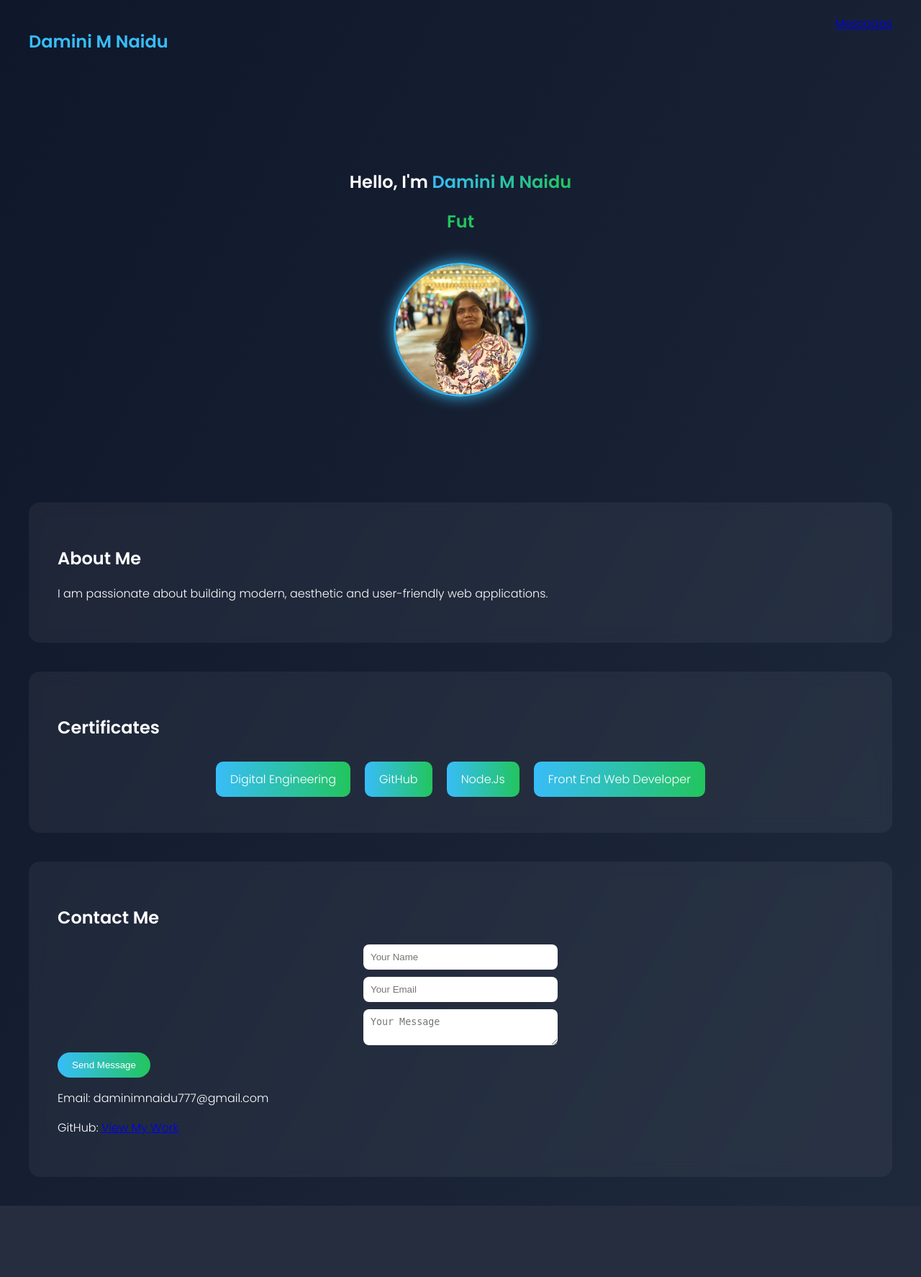
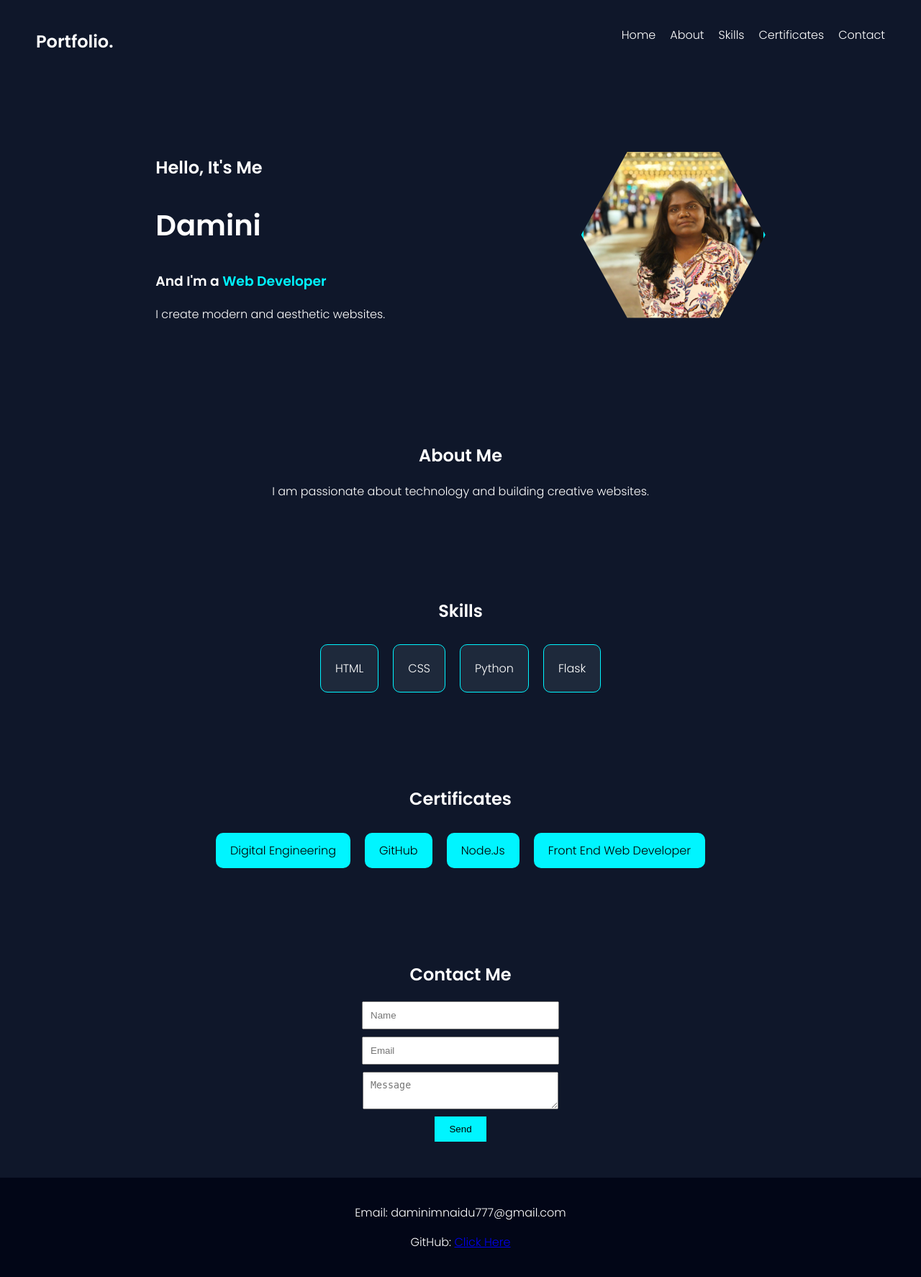
Before and after one commit to daminimnaidu777/MyPortfolio, a Flask app: page / in a window 1280 px wide. Shown: the whole page at 72% size. Before the commit the page ends 1675 px from the top, so only its background shows below. Run offline with Flask 3, Linux system fonts and the light colour scheme.

Commit message:
new changes

```diff
--- a/app.py
+++ b/app.py
@@ -1,9 +1,24 @@
 from flask import Flask, render_template, request
+import sqlite3
 
 app = Flask(__name__)
 
-# Store messages (temporary storage)
-messages = []
+# CREATE DATABASE
+def init_db():
+    conn = sqlite3.connect('messages.db')
+    cur = conn.cursor()
+    cur.execute('''
+        CREATE TABLE IF NOT EXISTS messages (
+            id INTEGER PRIMARY KEY AUTOINCREMENT,
+            name TEXT,
+            email TEXT,
+            message TEXT
+        )
+    ''')
+    conn.commit()
+    conn.close()
+
+init_db()
 
 @app.route('/')
 def home():
@@ -15,18 +30,28 @@
     email = request.form.get('email')
     message = request.form.get('message')
 
-    # Save message
-    messages.append({
-        "name": name,
-        "email": email,
-        "message": message
-    })
+    conn = sqlite3.connect('messages.db')
+    cur = conn.cursor()
 
-    return render_template('result.html', name=name, email=email, message=message)
+    cur.execute("INSERT INTO messages (name, email, message) VALUES (?, ?, ?)",
+                (name, email, message))
+
+    conn.commit()
+    conn.close()
+
+    return render_template('result.html', name=name)
 
 @app.route('/messages')
-def show_messages():
-    return render_template('messages.html', messages=messages)
+def messages():
+    conn = sqlite3.connect('messages.db')
+    cur = conn.cursor()
+
+    cur.execute("SELECT * FROM messages")
+    data = cur.fetchall()
+
+    conn.close()
+
+    return render_template('messages.html', data=data)
 
 if __name__ == '__main__':
     app.run(debug=True)
--- a/static/style.css
+++ b/static/style.css
@@ -1,7 +1,7 @@
 body {
     margin: 0;
     font-family: 'Poppins', sans-serif;
-    background: linear-gradient(120deg, #0f172a, #1e293b);
+    background: #0f172a;
     color: white;
 }
 
@@ -9,48 +9,58 @@
 nav {
     display: flex;
     justify-content: space-between;
-    padding: 20px 40px;
+    padding: 20px 50px;
 }
 
-nav h2 {
-    color: #38bdf8;
+nav ul {
+    display: flex;
+    list-style: none;
+}
+
+nav ul li {
+    margin-left: 20px;
+}
+
+nav a {
+    color: white;
+    text-decoration: none;
 }
 
 /* HERO */
 .hero {
-    text-align: center;
-    padding: 100px 20px;
+    display: flex;
+    justify-content: space-around;
+    align-items: center;
+    padding: 80px;
 }
 
-.hero span {
-    background: linear-gradient(90deg, #38bdf8, #22c55e);
-    -webkit-background-clip: text;
-    color: transparent;
+/* TEXT */
+.hero-text h2 {
+    font-size: 40px;
 }
 
-#typing {
-    margin-top: 10px;
-    color: #22c55e;
+.hero-text span {
+    color: #00f5ff;
 }
 
-/* PROFILE IMAGE */
-.profile-img {
-    width: 180px;
-    height: 180px;
-    object-fit: cover;
-    border-radius: 50%;
-    margin-top: 20px;
-    border: 3px solid #38bdf8;
-    box-shadow: 0 0 20px #38bdf8;
+/* HEXAGON IMAGE */
+.hero-img img {
+    width: 250px;
+    clip-path: polygon(
+        25% 5%, 75% 5%,
+        100% 50%,
+        75% 95%,
+        25% 95%,
+        0% 50%
+    );
+    border: 3px solid #00f5ff;
+    box-shadow: 0 0 25px #00f5ff;
 }
 
-/* GLASS SECTIONS */
-.glass {
-    margin: 40px;
-    padding: 40px;
-    border-radius: 15px;
-    background: rgba(255,255,255,0.05);
-    backdrop-filter: blur(10px);
+/* SECTION */
+.section {
+    padding: 50px;
+    text-align: center;
 }
 
 /* CARDS */
@@ -60,52 +70,56 @@
     flex-wrap: wrap;
 }
 
-/* PDF BUTTON */
-.pdf-btn {
+.card {
+    background: #1e293b;
+    padding: 20px;
     margin: 10px;
-    padding: 12px 20px;
-    background: linear-gradient(90deg, #38bdf8, #22c55e);
-    color: white;
     border-radius: 10px;
-    text-decoration: none;
+    border: 1px solid #00f5ff;
 }
 
-.pdf-btn:hover {
-    box-shadow: 0 0 15px #38bdf8;
+/* CERTIFICATE IMAGES */
+.cards img {
+    width: 200px;
+    margin: 10px;
+    border-radius: 10px;
+    border: 1px solid #00f5ff;
 }
 
 /* FORM */
-form input, textarea {
+input, textarea {
     display: block;
     margin: 10px auto;
     padding: 10px;
     width: 250px;
-    border-radius: 8px;
-    border: none;
 }
 
 /* BUTTON */
 button {
     padding: 10px 20px;
-    background: linear-gradient(90deg, #38bdf8, #22c55e);
+    background: #00f5ff;
     border: none;
-    color: white;
-    border-radius: 20px;
+    color: black;
     cursor: pointer;
 }
 
-button:hover {
-    box-shadow: 0 0 15px #38bdf8;
+/* FOOTER */
+footer {
+    text-align: center;
+    padding: 20px;
+    background: #020617;
+}
+.pdf-btn {
+    display: inline-block;
+    margin: 10px;
+    padding: 12px 20px;
+    background: #00f5ff;
+    color: black;
+    border-radius: 10px;
+    text-decoration: none;
+    transition: 0.3s;
 }
 
-/* SCROLL ANIMATION */
-.reveal {
-    opacity: 0;
-    transform: translateY(40px);
-    transition: 1s;
+.pdf-btn:hover {
+    box-shadow: 0 0 15px #00f5ff;
 }
-
-.reveal.active {
-    opacity: 1;
-    transform: translateY(0);
-}
--- a/templates/index.html
+++ b/templates/index.html
@@ -1,7 +1,7 @@
 <!DOCTYPE html>
 <html lang="en">
 <head>
-    <title>Damini Portfolio</title>
+    <title>Damini M Naidu Portfolio</title>
     <link rel="stylesheet" href="/static/style.css">
     <link href="https://fonts.googleapis.com/css2?family=Poppins:wght@300;600&display=swap" rel="stylesheet">
 </head>
@@ -10,26 +10,50 @@
 
 <!-- NAVBAR -->
 <nav>
-    <h2>Damini M Naidu</h2>
-    <a href="/messages">Messages</a>
+    <h2>Portfolio.</h2>
+    <ul>
+        <li><a href="#">Home</a></li>
+        <li><a href="#about">About</a></li>
+        <li><a href="#skills">Skills</a></li>
+        <li><a href="#cert">Certificates</a></li>
+        <li><a href="#contact">Contact</a></li>
+    </ul>
 </nav>
 
 <!-- HERO -->
 <section class="hero">
-    <h1>Hello, I'm <span>Damini M Naidu</span></h1>
-    <h2 id="typing"></h2>
+    <div class="hero-text">
+        <h1>Hello, It's Me</h1>
+        <h2>Damini</h2>
+        <h3>And I'm a <span>Web Developer</span></h3>
+        <p>I create modern and aesthetic websites.</p>
+    </div>
 
-    <img src="/static/images/profile.jpg" class="profile-img">
+    <div class="hero-img">
+        <img src="/static/images/profile.jpg">
+    </div>
 </section>
 
 <!-- ABOUT -->
-<section class="glass reveal">
+<section id="about" class="section">
     <h2>About Me</h2>
-    <p>I am passionate about building modern, aesthetic and user-friendly web applications.</p>
+    <p>I am passionate about technology and building creative websites.</p>
+</section>
+
+<!-- SKILLS -->
+<section id="skills" class="section">
+    <h2>Skills</h2>
+
+    <div class="cards">
+        <div class="card">HTML</div>
+        <div class="card">CSS</div>
+        <div class="card">Python</div>
+        <div class="card">Flask</div>
+    </div>
 </section>
 
 <!-- CERTIFICATES -->
-<section class="glass reveal">
+<section id="cert" class="section">
     <h2>Certificates</h2>
 
     <div class="cards">
@@ -41,62 +65,22 @@
 </section>
 
 <!-- CONTACT -->
-<section class="glass reveal">
+<section id="contact" class="section">
     <h2>Contact Me</h2>
 
     <form action="/contact" method="POST">
-        <input type="text" name="name" placeholder="Your Name" required>
-        <input type="email" name="email" placeholder="Your Email" required>
-        <textarea name="message" placeholder="Your Message"></textarea>
-        <button type="submit">Send Message</button>
+        <input type="text" name="name" placeholder="Name" required>
+        <input type="email" name="email" placeholder="Email" required>
+        <textarea name="message" placeholder="Message"></textarea>
+        <button type="submit">Send</button>
     </form>
-
-    <p>Email: daminimnaidu777@gmail.com</p>
-    <p>GitHub: <a href="https://github.com/daminimnaidu777" target="_blank">View My Work</a></p>
 </section>
 
-<!-- TYPING EFFECT -->
-<script>
-let words = ["Web Developer", "Creative Thinker", "Future Engineer"];
-let i = 0, j = 0, current = "", isDeleting = false;
-
-function type() {
-    current = words[i];
-
-    if (isDeleting) {
-        document.getElementById("typing").innerHTML = current.substring(0, j--);
-    } else {
-        document.getElementById("typing").innerHTML = current.substring(0, j++);
-    }
-
-    if (!isDeleting && j === current.length) {
-        isDeleting = true;
-        setTimeout(type, 1000);
-        return;
-    }
-
-    if (isDeleting && j === 0) {
-        isDeleting = false;
-        i = (i + 1) % words.length;
-    }
-
-    setTimeout(type, isDeleting ? 50 : 100);
-}
-
-type();
-</script>
-
-<!-- SCROLL ANIMATION -->
-<script>
-window.addEventListener('scroll', () => {
-    document.querySelectorAll('.reveal').forEach(el => {
-        let top = el.getBoundingClientRect().top;
-        if (top < window.innerHeight - 100) {
-            el.classList.add('active');
-        }
-    });
-});
-</script>
+<!-- FOOTER -->
+<footer>
+    <p>Email: daminimnaidu777@gmail.com</p>
+    <p>GitHub: <a href="https://github.com/daminimnaidu777" target="_blank">Click Here</a></p>
+</footer>
 
 </body>
 </html>
```
Also changed, not shown: templates/messages.html (+9 -14 lines), templates/result.html (+4 -25 lines), messages.db (added).
